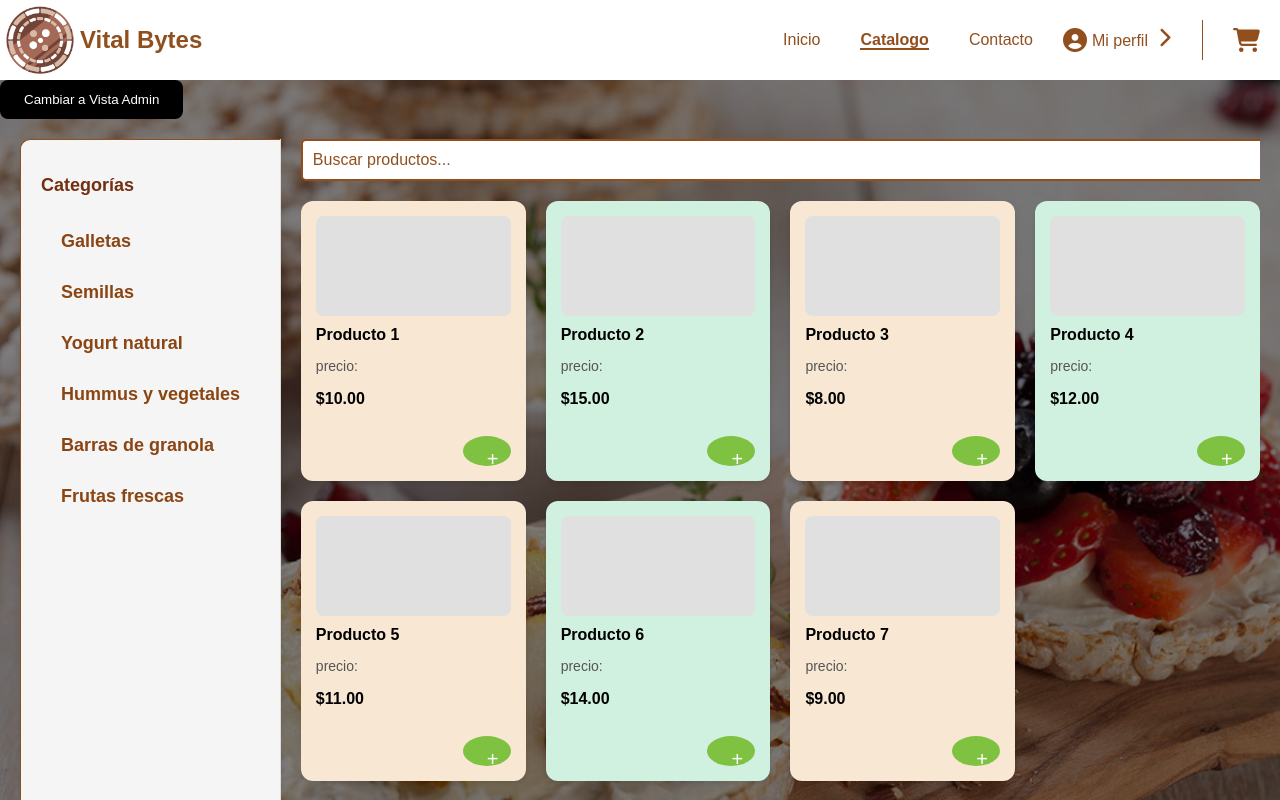
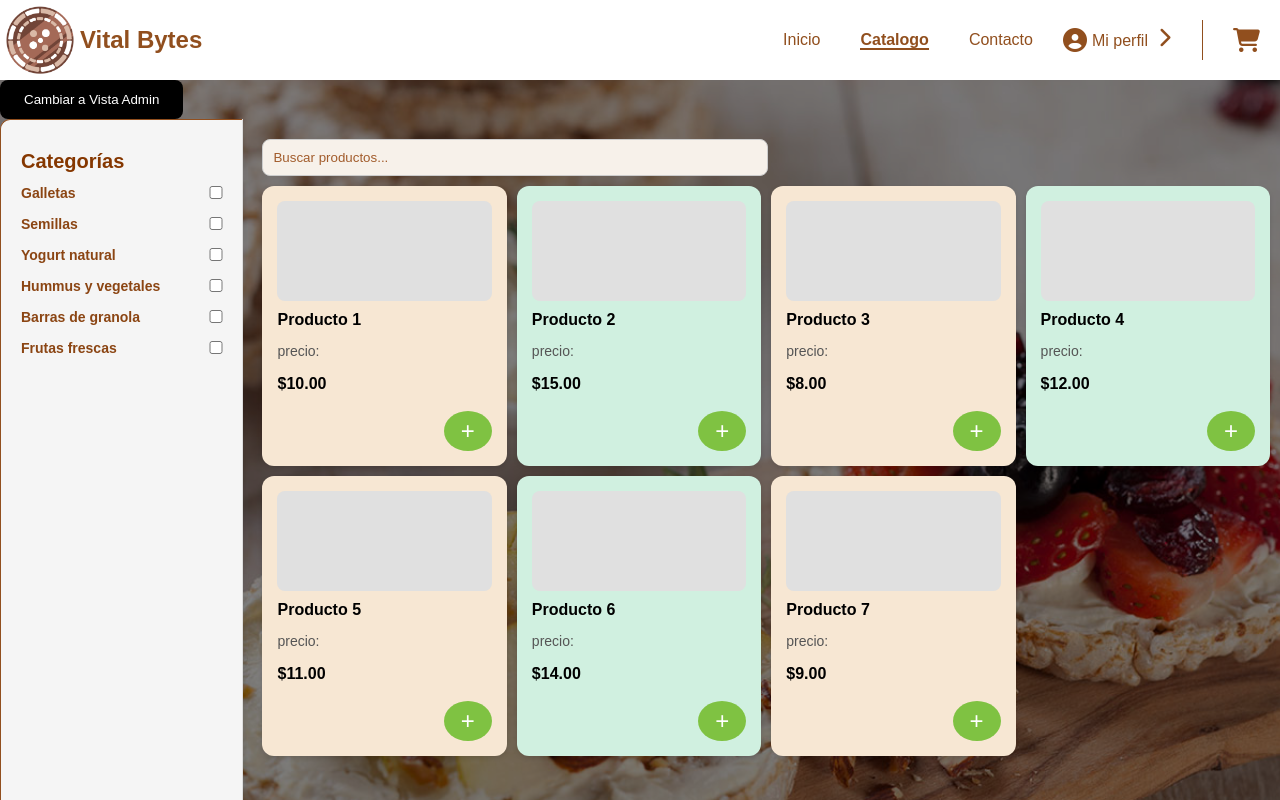
Before and after one commit to ssedux/VitalBytes, a React (Vite) app in the folder frontend/: page /Catalogo in a window 1280 px wide. Shown: the top 800 px of the page. Built offline with nearby package versions, Linux system fonts and the light colour scheme.

Commit message:
AuthToken

```diff
--- a/frontend/src/Pages/Client/Catalogo.jsx
+++ b/frontend/src/Pages/Client/Catalogo.jsx
@@ -1,6 +1,4 @@
-
-import React, { useState } from 'react';
-import Categorias from '../../components/Categorias';
+import React from 'react';
 import './../style/Client/Catalogo.css';
 
 function Catalogo() {
@@ -27,13 +25,14 @@ function Catalogo() {
     <div className="catalogo-container">
       <aside className="sidebar">
         <h2 className="sidebar-title">Categorías</h2>
-        <ul className="category-list">
+        <form className="category-list">
           {categories.map((category, index) => (
-            <li key={index} className="category-item">
-              {category}
-            </li>
+            <label key={index} className="category-item">
+              <span>{category}</span>
+              <input type="checkbox" name="categories" value={category} />
+            </label>
           ))}
-        </ul>
+        </form>
       </aside>
 
       <div className="divider"></div>
@@ -51,7 +50,9 @@ function Catalogo() {
             {products.map((product) => (
               <div
                 key={product.id}
-                className={`product-card ${product.id % 2 === 0 ? 'green-bg' : 'beige-bg'}`}
+                className={`product-card ${
+                  product.id % 2 === 0 ? 'green-bg' : 'beige-bg'
+                }`}
               >
                 <div className="image-placeholder"></div>
                 <h3 className="product-name">{product.name}</h3>
--- a/frontend/src/Pages/style/Client/Cart.css
+++ b/frontend/src/Pages/style/Client/Cart.css
@@ -111,6 +111,6 @@
     color: #ddd;
   }
   input::placeholder {
-    color:#a25c2c; /* Cambia 'red' por el color que quieras */
-    opacity: 1; /* Asegura que el color se vea bien en todos los navegadores */
+    color:#a25c2c;
+    opacity: 1;
   }
--- a/frontend/src/Pages/style/Client/Catalogo.css
+++ b/frontend/src/Pages/style/Client/Catalogo.css
@@ -1,88 +1,110 @@
 .catalogo-container {
   display: flex;
-  padding: 20px;
+  padding: 0;
+  margin: 0;
   font-family: Arial, sans-serif;
   height: 100vh;
   box-sizing: border-box;
-  overflow: hidden; /* Muy importante: evita scroll horizontal general */
+  overflow: hidden;
 }
 
 .sidebar {
   width: 200px;
-  padding-right: 20px;
+  padding: 0 10px;
+  display: flex;
+  flex-direction: column;
+  align-items: flex-start;
+  background-color: #f3f3f3;
+  border-radius: 0;
+  margin: 0;
 }
 
 .sidebar-title {
   font-size: 20px;
-  margin-bottom: 10px;
+  margin: 10px 0;
+  color:#853700;
 }
 
 .category-list {
-  list-style: none;
+  display: flex;
+  flex-direction: column;
+  gap: 8px;
   padding: 0;
+  margin: 0;
+  width: 100%;
 }
 
 .category-item {
-  margin: 10px 0;
+  display: grid;
+  grid-template-columns: 1fr auto;
+  align-items: center;
+  font-size: 14px;
+  color: #8B4513;
   cursor: pointer;
-  color: #8B4513;
+  width: 100%;
 }
 
-.category-item:hover {
-  font-weight: bold;
+.category-item span {
+  padding-right: 8px;
+}
+
+.category-item input {
+  accent-color: #8B4513;
 }
 
 .divider {
   width: 1px;
   background-color: #ddd;
-  margin-right: 20px;
+  margin-right: 10px;
 }
 
 .main-content {
   flex-grow: 1;
   display: flex;
   flex-direction: column;
+  padding: 0;
+  margin: 0;
 }
 
-/* Productos + buscador */
 .products-wrapper {
   flex-grow: 1;
   display: flex;
   flex-direction: column;
-  overflow-y: auto; /* Scroll SOLO vertical */
-  overflow-x: hidden; /* NO scroll horizontal */
+  overflow-y: auto;
+  margin: 0;
+  padding: 0 10px;
 }
 
-/* Buscador */
 .search-bar {
   flex-shrink: 0;
-  margin-bottom: 20px;
+  margin-top: 20px; /* separación desde arriba */
+  margin-bottom: 10px;
+  display: flex;
+  justify-content: flex-start; /* alinea el input a la izquierda */
 }
 
 .search-input {
-  width: 100%;
+  width: 48%;
   padding: 10px;
   border-radius: 8px;
   border: 1px solid #ccc;
   background-color: #f7f1ea;
 }
 
-/* Grid de productos */
 .product-grid {
   display: grid;
   grid-template-columns: repeat(auto-fill, minmax(220px, 1fr));
-  gap: 20px;
-  padding-bottom: 20px; /* espacio al fondo */
+  gap: 10px;
+  margin: 0;
+  padding: 0;
 }
 
-/* Cartas de producto */
 .product-card {
-  background-color: #fff;
   border-radius: 12px;
   padding: 15px;
   position: relative;
-  box-shadow: 0 2px 5px rgba(0,0,0,0.1);
-  min-height: 250px; /* Altura mínima */
+  box-shadow: 0 2px 5px rgba(0, 0, 0, 0.1);
+  min-height: 250px;
 }
 
 .beige-bg {
@@ -123,10 +145,13 @@
   color: white;
   border: none;
   border-radius: 50%;
-  width: 30px;
-  height: 30px;
-  font-size: 20px;
+  width: 40px;
+  height: 40px;
+  font-size: 24px;
   cursor: pointer;
+  display: flex;
+  align-items: center;
+  justify-content: center;
   transition: background-color 0.3s;
 }
 
```
Also changed, not shown: 1 other file (tests, documents, lock files or other folders).
